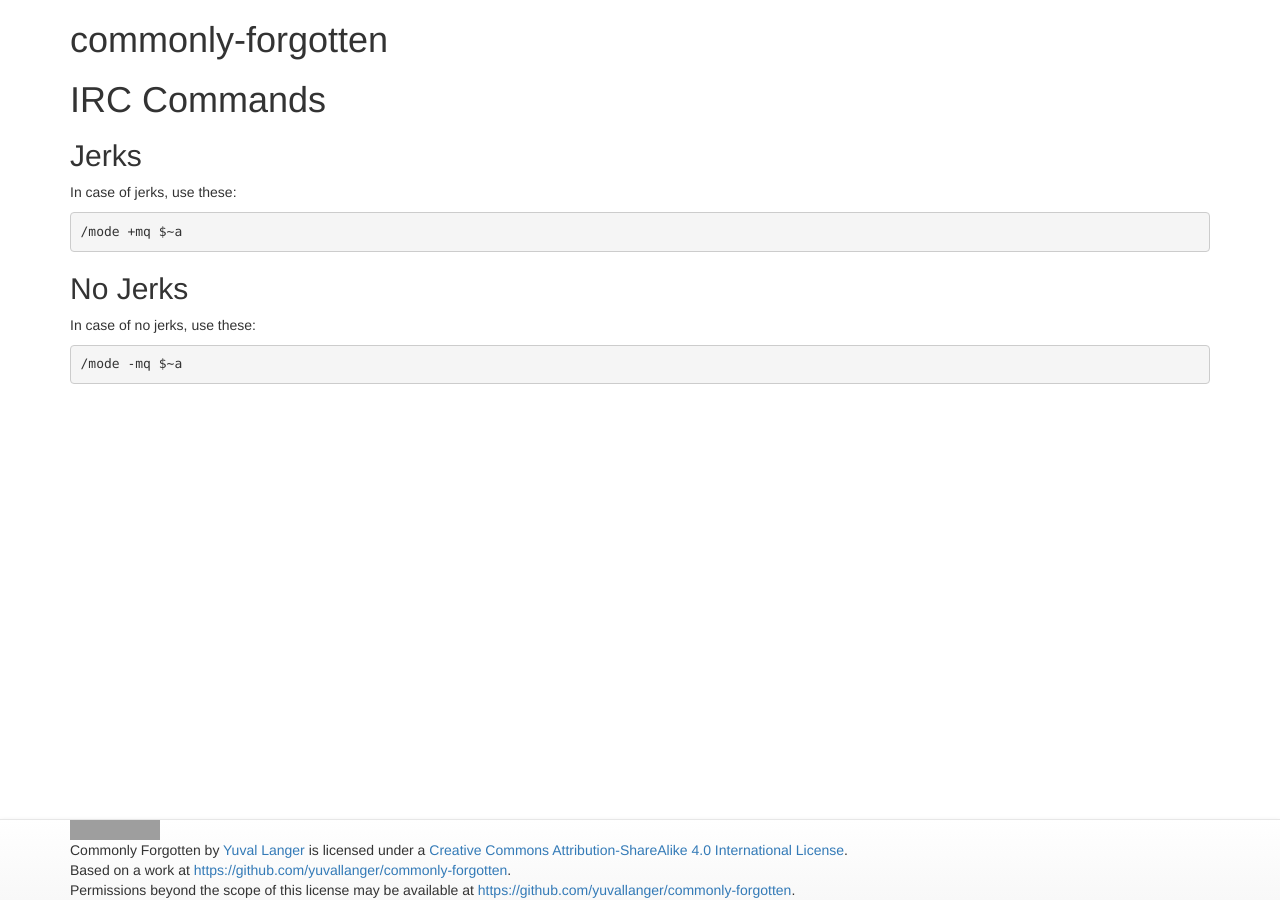
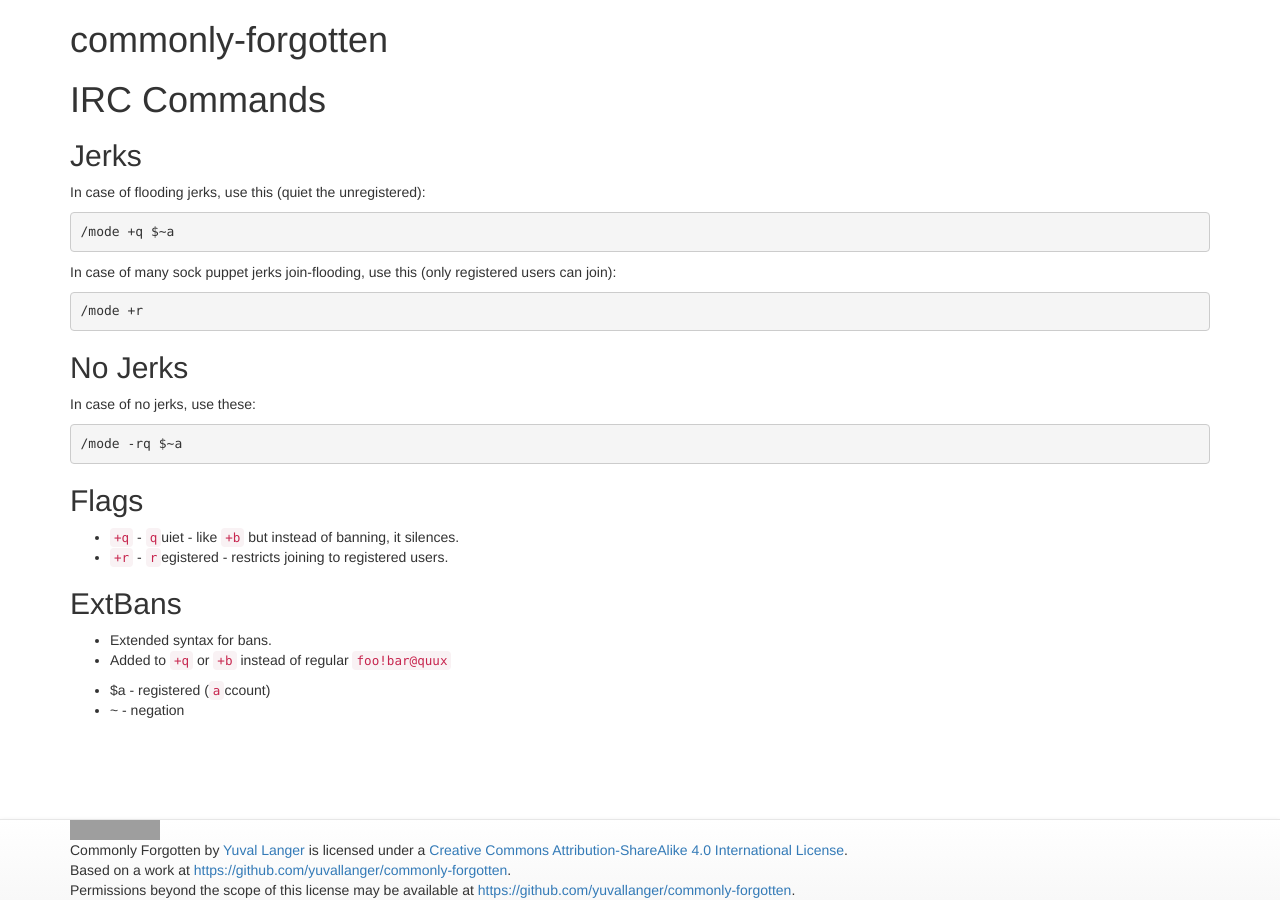
Before and after one commit to yuvallanger/yuvallanger.github.io, a Jekyll site: the page built from pages/IRC.md, in a window 1280 px wide. Built offline with Jekyll 4.4.1, drawn with Linux system fonts in a browser that asks for light colours; nearby versions of some CDN libraries; grey boxes are pictures that could not be loaded.

Commit message:
Changing directives and adding flags

````diff
--- a/pages/IRC.md
+++ b/pages/IRC.md
@@ -11,10 +11,16 @@ commonly-forgotten
 Jerks
 -----
 
-In case of jerks, use these:
+In case of flooding jerks, use this (quiet the unregistered):
 
 ```IRC
-/mode +mq $~a
+/mode +q $~a
+```
+
+In case of many sock puppet jerks join-flooding, use this (only registered users can join):
+
+```IRC
+/mode +r
 ```
 
 No Jerks
@@ -23,5 +29,20 @@ No Jerks
 In case of no jerks, use these:
 
 ```IRC
-/mode -mq $~a
+/mode -rq $~a
 ```
+
+Flags
+-----
+
+* `+q` - `q`uiet - like `+b` but instead of banning, it silences.
+* `+r` - `r`egistered - restricts joining to registered users.
+
+ExtBans
+-------
+
+* Extended syntax for bans.
+* Added to `+q` or `+b` instead of regular `foo!bar@quux`
+
+* $a - registered (`a`ccount)
+* ~ - negation
````
